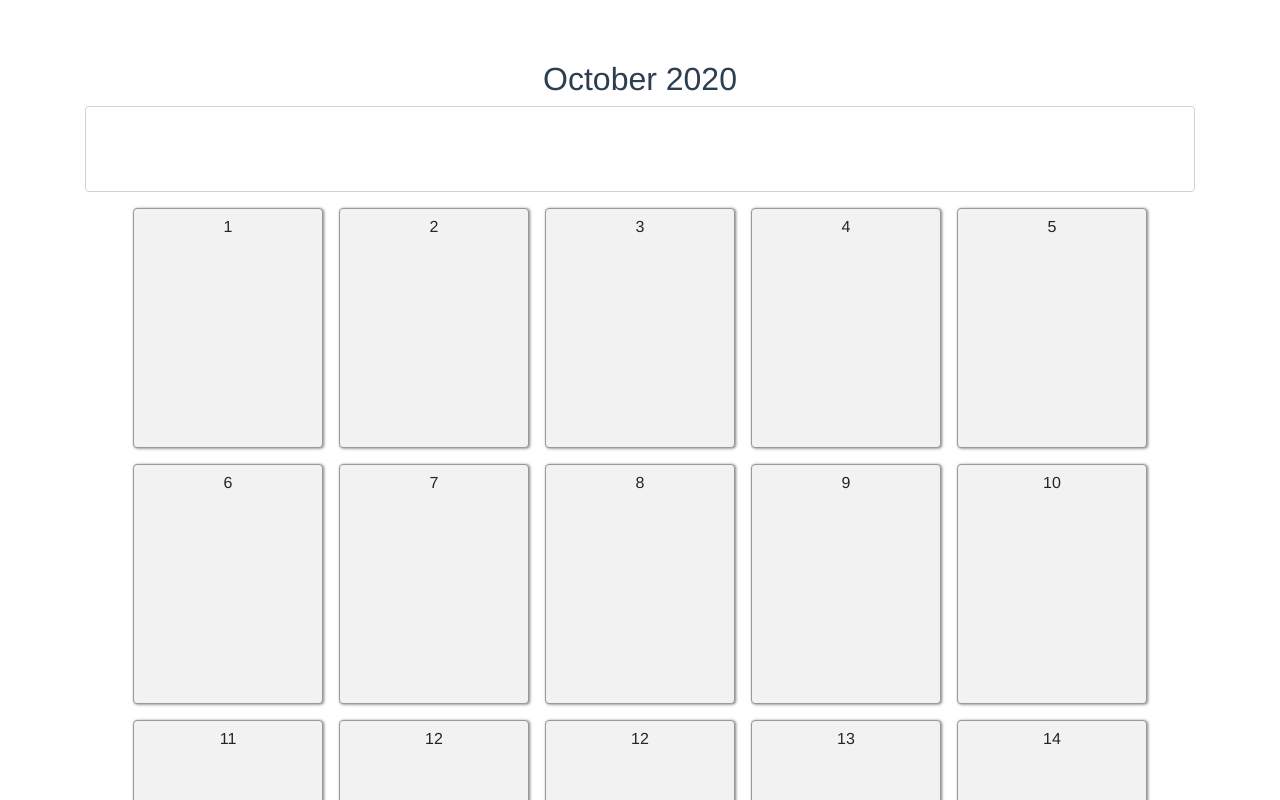
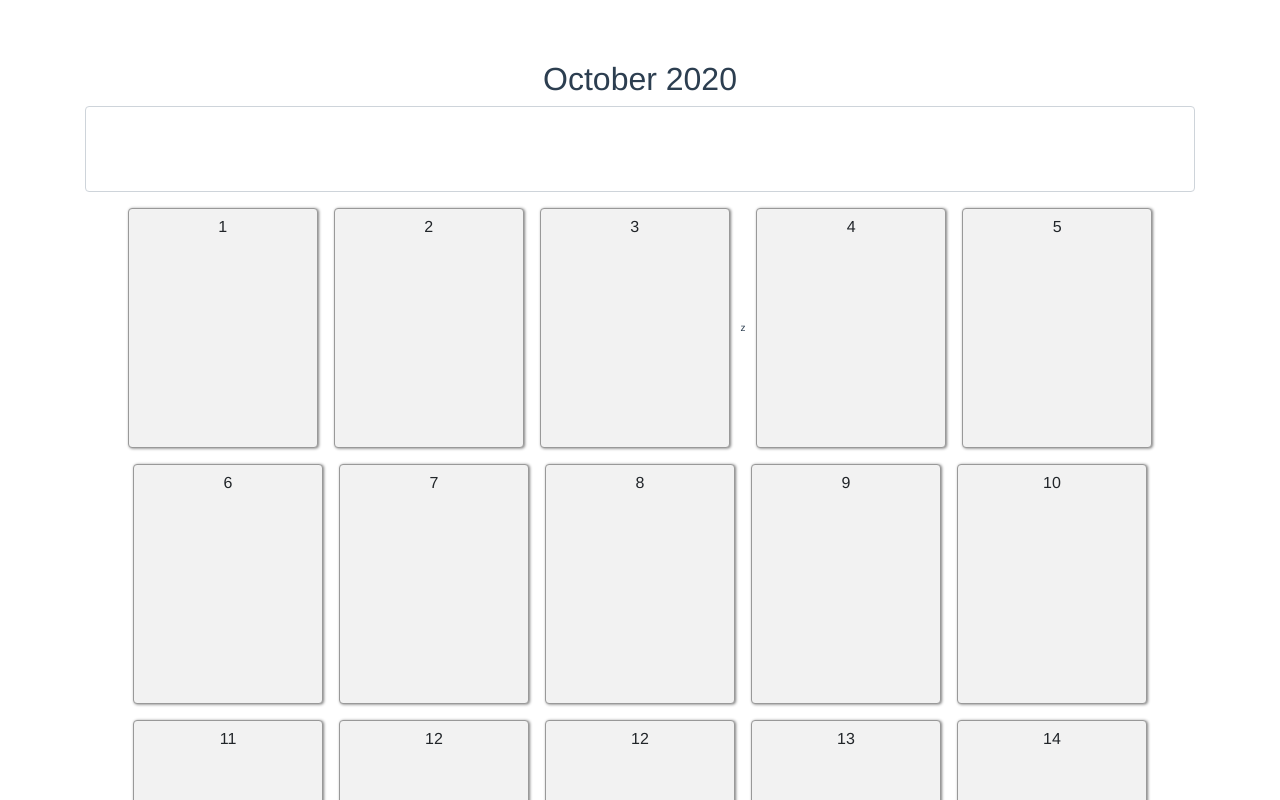
Before and after one commit to Lukaszk01/calendarVue, a Vue app in the folder calendar/: page / in a window 1280 px wide. Shown: the top 800 px of the page. Built offline with nearby package versions, Linux system fonts and the light colour scheme; what v-movable would draw is missing.

Commit message:
text prints

```diff
--- a/calendar/src/components/Calendar.vue
+++ b/calendar/src/components/Calendar.vue
@@ -5,17 +5,20 @@
 <div>
     <b-form-textarea v-model="value" debounce="500" rows="3" max-rows="5"></b-form-textarea>
     <pre class="mt-2 mb-0">{{ value }}</pre>
-  </div>
+</div>
 
       <div @click="append('1')" class="btn">{{ current || '1'}}</div >
       <div @click='display' class="btn">2
       <p>{{ value }}</p>
     </div>
       <div @click='display' id="btn2" class="btn">3</div>
-      <!-- <div @click='onClick' id="btn" :class="{ red : deleteClicked }">3</div> -->
+        z
       <div @click='display' class="btn">4</div>
 
-      <div @click='display' class="btn">5</div>
+      <div @click='display' class="btn">5
+         <pre class="mt-2 mb-0">{{ value }}</pre>
+
+      </div>
       <div @click='display' class="btn">6</div>
       <div @click='display' class="btn">7</div>
       <div @click='display' class="btn">8</div>
```
